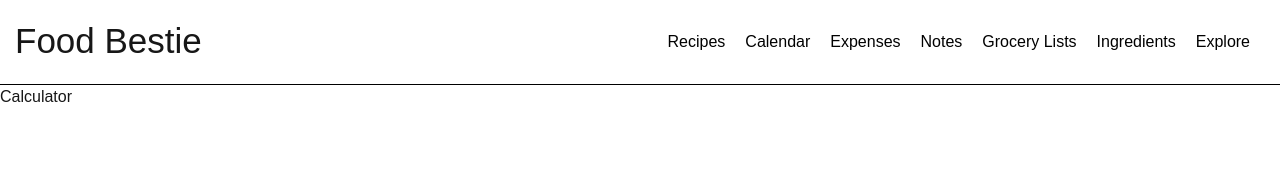
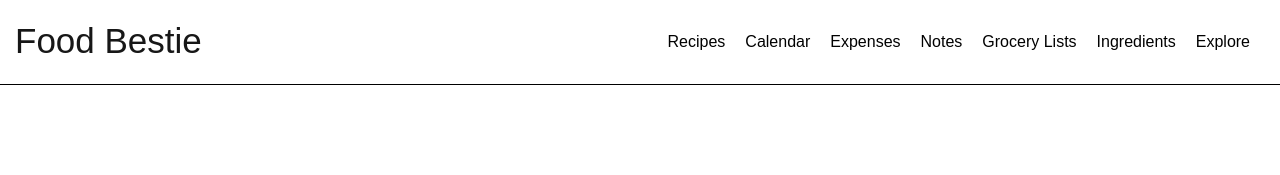
Before and after one commit to monicakrystal/foodplanner, a Next.js app: page /calculator in a window 1280 px wide. Shown: the top 175 px of the page. Built offline with nearby package versions, Linux system fonts and the light colour scheme.

Commit message:
better docs

```diff
--- a/components/Calculator/Calculator.tsx
+++ b/components/Calculator/Calculator.tsx
@@ -1,9 +1,29 @@
+import styles from "./Calculator.module.css"
+const Calculator = () => {
 
-const Calculator = () => {
+/*
+
+Goal:
+    - Allow the user to drag and drop recipes into a day plan.
+    - Automatically calculate and display total nutrition (calories, protein, carbs, fat, fiber).
+
+Current Scope:
+    - Focus only on the calculation logic and rendering basic totals.
+    - Ignore drag-and-drop and UI polish for now.
+
+Future Improvements:
+    - Add drag-and-drop support to assign recipes to specific days/meals.
+    - Improve layout and styling for usability and responsiveness.
+    - Show per-meal and per-day breakdowns (e.g. breakfast, lunch, dinner).
+    - Add the ability to save, edit, and reset daily plans.
+*/
 
 
   return (
-    <div>Calculator</div>
+    <div className={styles.calculatorSection}>
+
+
+    </div>
   )
 }
 
```
